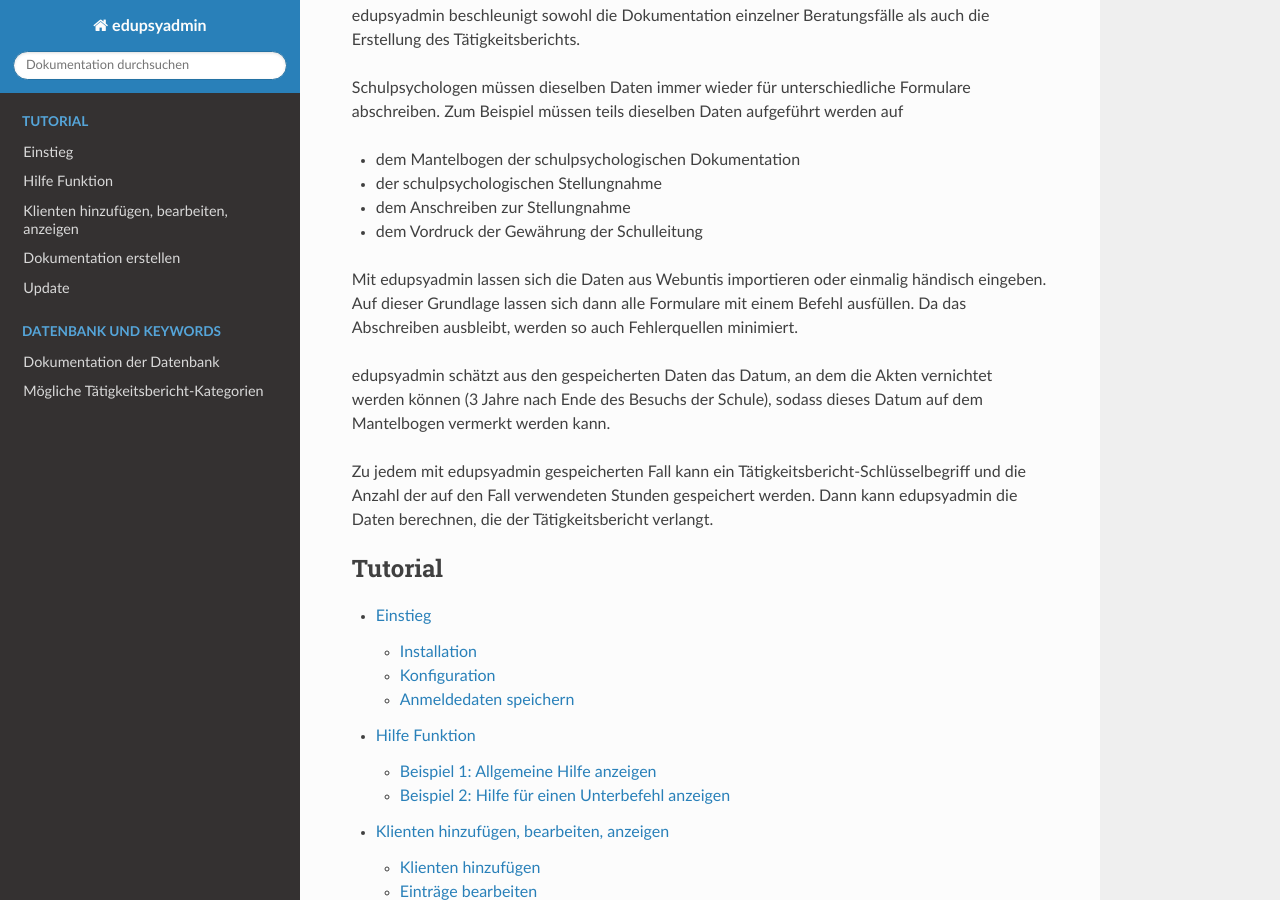
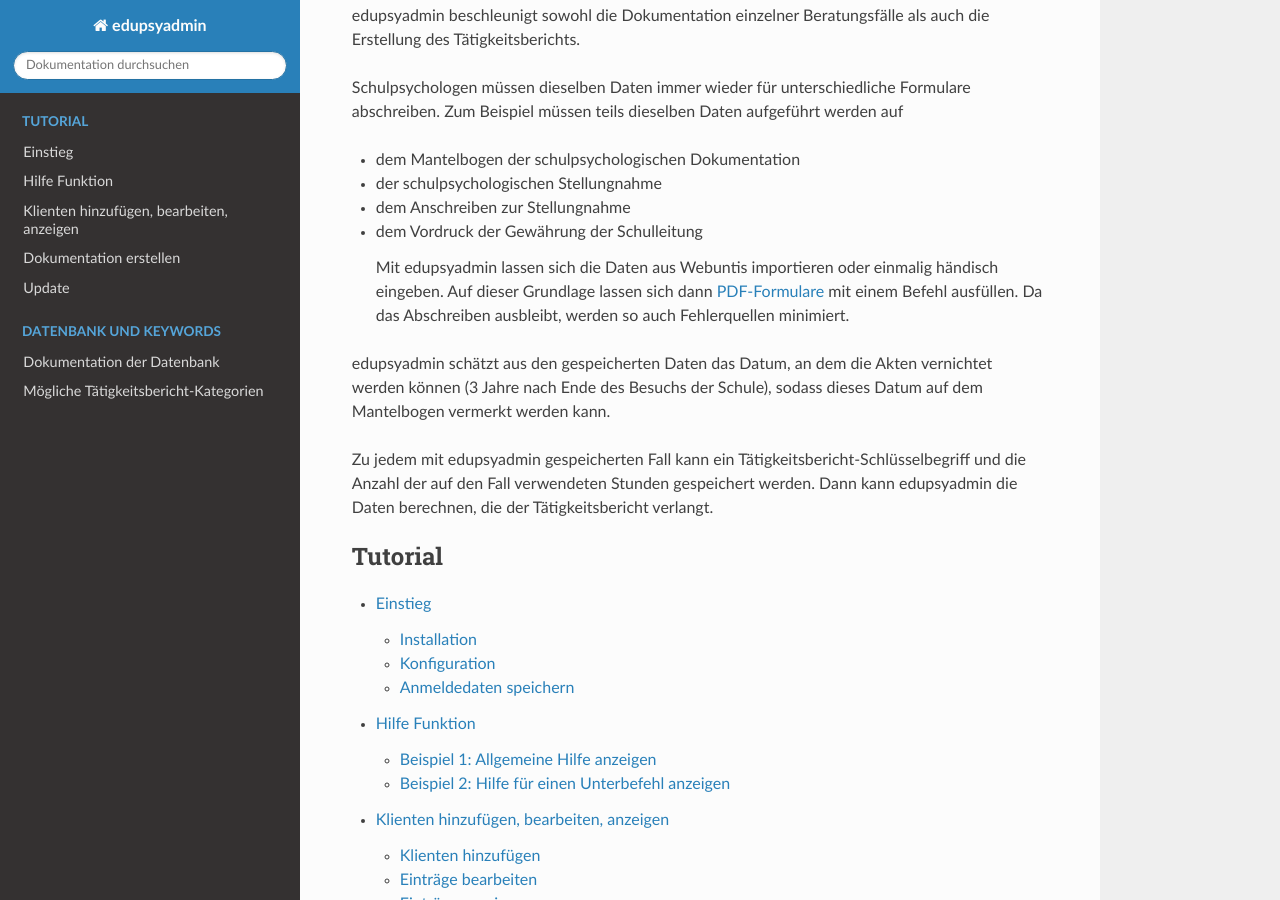
Before and after one commit to LKirst/edupsyadmin, a Sphinx documentation site: the page built from docs/index.rst, in a window 1280 px wide and 900 px high, scrolled down 561 px. Built offline with Sphinx 7.4.7 and the Read the Docs theme 3.1.0, drawn with Linux system fonts in a browser that asks for light colours.

Commit message:
docs: add links to wikipedia for file formats

```diff
--- a/docs/index.rst
+++ b/docs/index.rst
@@ -43,10 +43,12 @@ werden auf
 
 - dem Vordruck der Gewährung der Schulleitung
 
-Mit edupsyadmin lassen sich die Daten aus Webuntis importieren oder einmalig
-händisch eingeben. Auf dieser Grundlage lassen sich dann alle Formulare mit
-einem Befehl ausfüllen. Da das Abschreiben ausbleibt, werden so auch
-Fehlerquellen minimiert.
+  Mit edupsyadmin lassen sich die Daten aus Webuntis importieren
+  oder einmalig händisch eingeben. Auf dieser Grundlage lassen sich
+  dann `PDF-Formulare
+  <https://de.wikipedia.org/wiki/Portable_Document_Format#Formularprozesse>`_
+  mit einem Befehl ausfüllen. Da das Abschreiben ausbleibt, werden
+  so auch Fehlerquellen minimiert.
 
 edupsyadmin schätzt aus den gespeicherten Daten das Datum, an dem die Akten
 vernichtet werden können (3 Jahre nach Ende des Besuchs der Schule), sodass
```
Also changed, not shown: docs/tutorial/installation.rst (+5 -2 lines).
